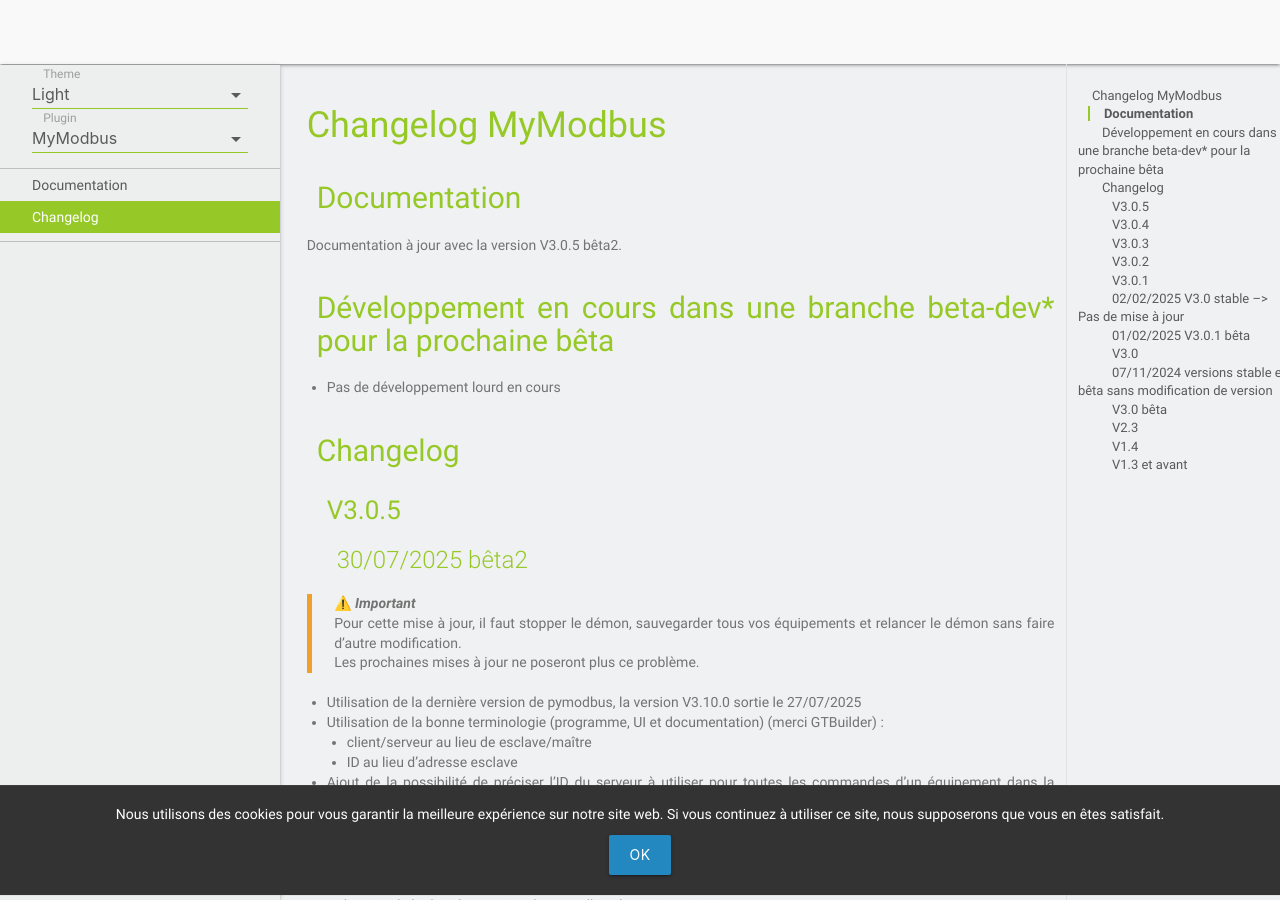
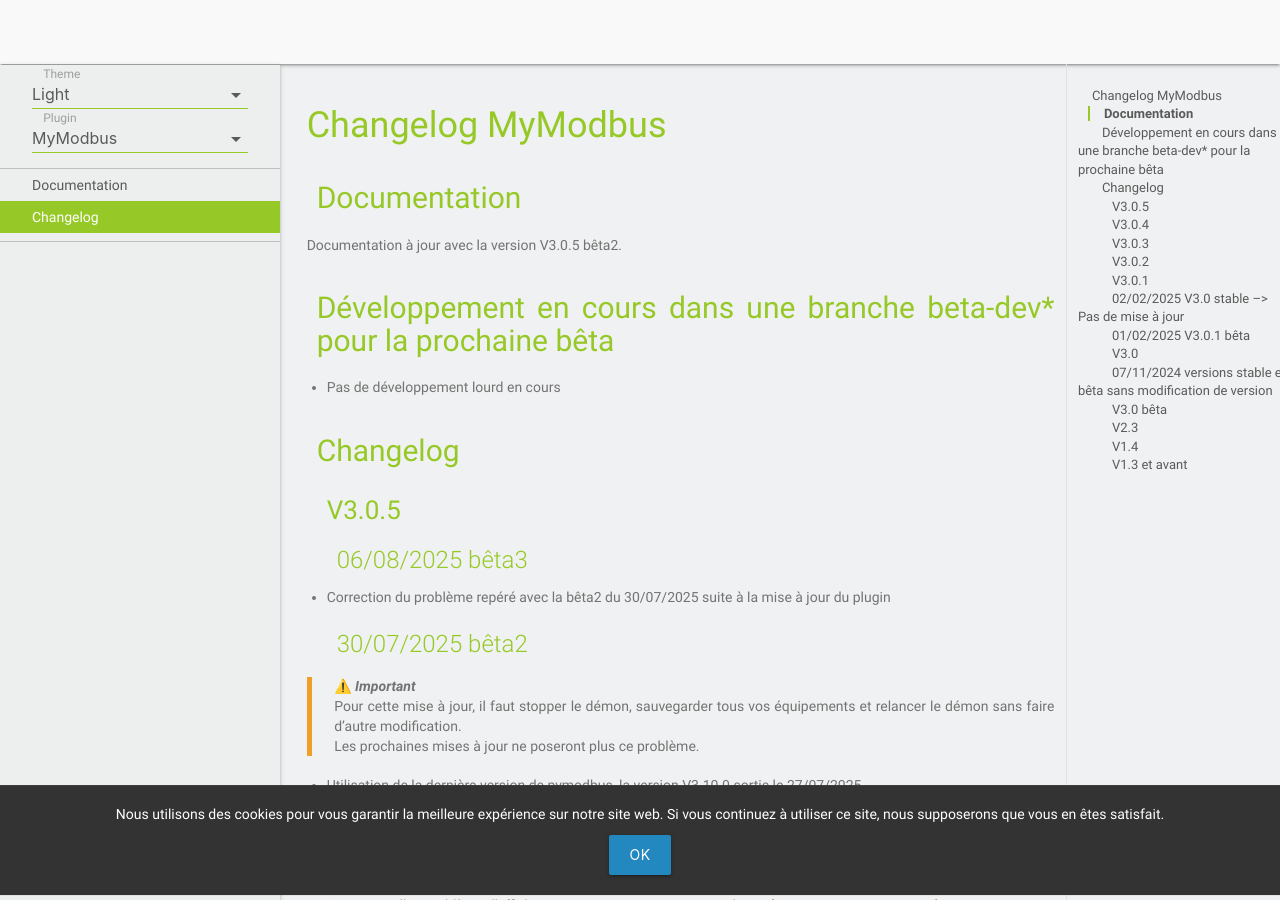
Before and after one commit to MrWaloo/jeedom-plugins-doc, a Jekyll site: the page built from docs/fr_FR/mymodbus_changelog.md, in a window 1280 px wide and 900 px high. Built offline with Jekyll 4.4.1, drawn with Linux system fonts in a browser that asks for light colours; emoji names are drawn with the system emoji font; our own code applies the rules of GitHub Pages for plain Markdown files.

Commit message:
Update mymodbus_changelog.md

```diff
--- a/docs/fr_FR/mymodbus_changelog.md
+++ b/docs/fr_FR/mymodbus_changelog.md
@@ -11,6 +11,10 @@ Documentation à jour avec la version V3.0.5 bêta2.
 ## Changelog
 
 ### V3.0.5
+
+#### 06/08/2025 bêta3
+
+- Correction du problème repéré avec la bêta2 du 30/07/2025 suite à la mise à jour du plugin
 
 #### 30/07/2025 bêta2
 
```
